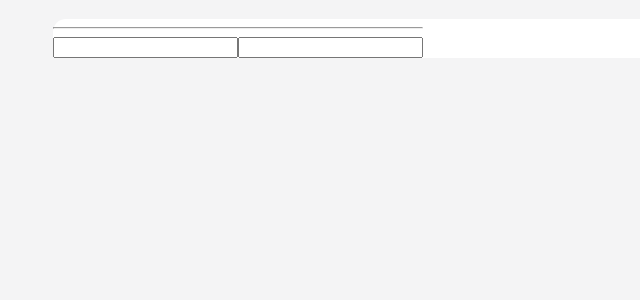
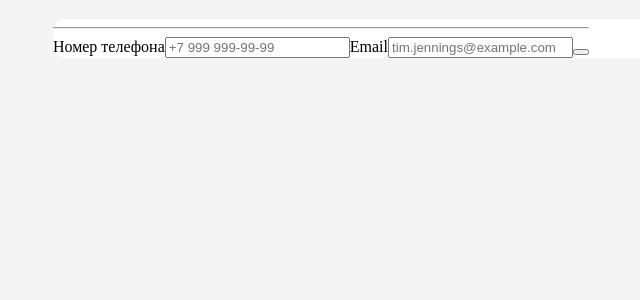
Before and after one commit to Coderovshik/test-assignment, a React (Vite) app: page / in a window 1280 px wide. Shown: the top 300 px of the page, without its empty margins (170-810 px from the left). Built offline with nearby package versions, Linux system fonts and the light colour scheme.

Commit message:
textField

```diff
--- /dev/null
+++ b/src/components/textField.tsx
@@ -0,0 +1,27 @@
+// styles
+import styles from '../styles/textField.module.css';
+
+interface props {
+    label: string;
+    placeholder: string | undefined;
+    name: string;
+    tip: string | undefined;
+    defaultValue: string | undefined;
+    onChange: (event: any) => void;
+}
+
+export default function TextField({ label, placeholder, name, tip, defaultValue, onChange }: props) {
+    return (
+        <label className={styles.wrap}>
+            <span className={styles.label}>{label}</span>
+            <input
+                className={styles.field}
+                placeholder={placeholder}
+                name={name}
+                defaultValue={defaultValue}
+                onChange={onChange}
+            />
+            <span className={styles.tip}>{tip}</span>
+        </label>
+    );
+}
--- a/src/routes/Start.tsx
+++ b/src/routes/Start.tsx
@@ -1,9 +1,30 @@
+import { useState } from 'react';
 import { Form } from 'react-router-dom';
+import TextField from '../components/textField';
 
 // styles
 import styles from '../styles/start.module.css';
 
+let textFields = [
+    {
+        label: "Номер телефона",
+        placeholder: "+7 999 999-99-99",
+        name: "phoneNumber",
+        tip: undefined,
+        defaultValue: undefined
+    },
+    {
+        label: "Email",
+        placeholder: "tim.jennings@example.com",
+        name: "email",
+        tip: undefined,
+        defaultValue: undefined
+    },
+];
+
 export default function Start() {
+    const [fields, setFields] = useState(Array(textFields.length).fill(""));
+
     return(
         <div className={styles.start}>
             <div className={styles.header}>
@@ -11,16 +32,18 @@ export default function Start() {
             </div>
             <hr />
             <Form >
-                <label>
-                    <span></span>
-                    <input
+                {textFields.map((field, index) =>
+                    <TextField
+                        {...field}
+                        defaultValue={fields[index]}
+                        onChange={(event) => {
+                            let copy = fields.slice();
+                            copy[index] = event.target.value;
+                            setFields(copy);
+                        }}
                     />
-                </label>
-                <label>
-                    <span></span>
-                    <input
-                    />
-                </label>
+                )}
+                <button type='submit' />
             </Form>
         </div>
     );
```
Also changed, not shown: src/styles/textField.module.css (added).
